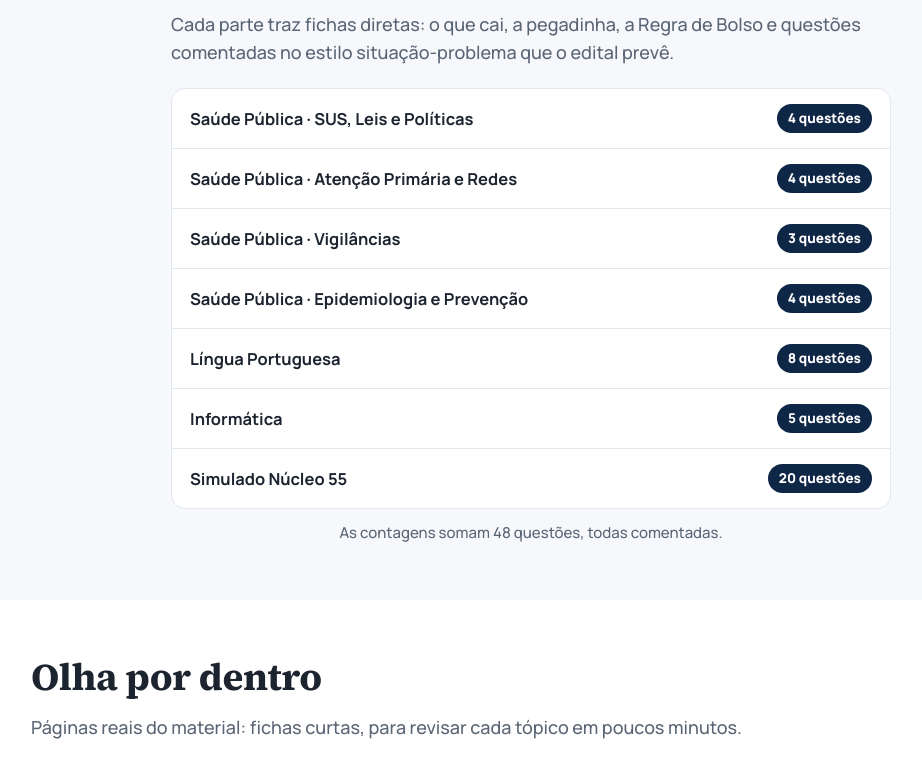
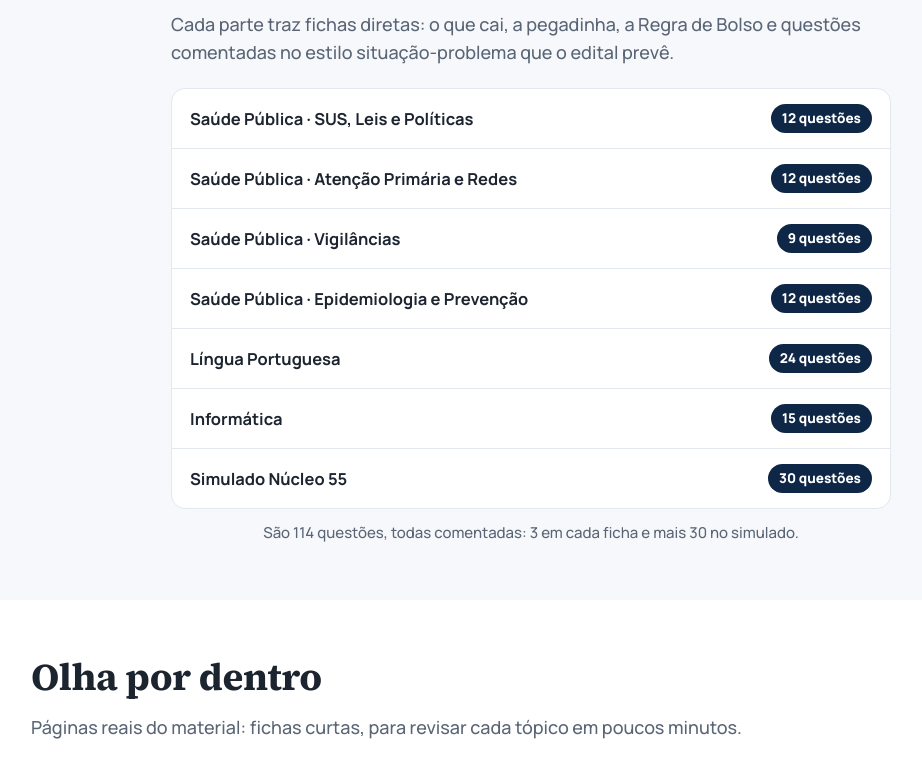
Before and after one commit to HRprojetos/protocolo-aprovacao-santana-serido, a plain HTML site: page index.html in a window 1280 px wide. Shown: the part 1659-2421 px from the top of the page, without its empty margins (109-1031 px from the left). Drawn offline with Linux system fonts and the light colour scheme.

Commit message:
114 questoes: contagens, capa e galeria atualizadas
Co-Authored-By: Claude Opus 5.5 <noreply@anthropic.com>
Claude-Session: https://claude.ai/code/session_01DdLhVrzTSzF8fYAo38uVGb

```diff
--- a/index.html
+++ b/index.html
@@ -131,7 +131,7 @@ fbq('init',id);fbq('track','PageView');fbq('track','ViewContent',{content_name:'
         <a class="btn" href="#planos">Bora revisar</a>
         <a class="btn btn--ghost" href="#conteudo">Ver o que tem dentro</a>
       </div>
-      <div class="stats"><div>48 questões</div><div>Feito para a Saúde</div><div>100% comentadas</div></div>
+      <div class="stats"><div>114 questões</div><div>Feito para a Saúde</div><div>100% comentadas</div></div>
     </div>
     <div class="hero-img"><img src="assets/img/capa.webp" alt="Capa do Protocolo da Aprovação Santana do Seridó com fichas de Saúde Pública e questões comentadas" width="800" height="1000" fetchpriority="high"></div>
   </div>
@@ -150,7 +150,7 @@ fbq('init',id);fbq('track','PageView');fbq('track','ViewContent',{content_name:'
   <div class="c">
     <div class="difs">
       <div class="dif"><span class="ck">✓</span><div><b>Feito em cima do Edital 007/2026</b><span>Cada ficha é um tópico do Anexo II, com o texto exato que o edital pede. Nada de conteúdo genérico de prefeitura.</span></div></div>
-      <div class="dif"><span class="ck">✓</span><div><b>Questão comentada em toda ficha</b><span>Cada ficha fecha com uma questão inédita e o porquê de cada alternativa, certa ou errada.</span></div></div>
+      <div class="dif"><span class="ck">✓</span><div><b>3 questões comentadas em toda ficha</b><span>Cada ficha fecha com 3 questões inéditas e o porquê de cada alternativa, certa ou errada.</span></div></div>
       <div class="dif"><span class="ck">✓</span><div><b>Regra de Bolso em toda ficha</b><span>Uma frase curta para puxar da memória na hora da prova, quando o nervoso bate.</span></div></div>
       <div class="dif"><span class="ck">✓</span><div><b>Revisão pelo peso</b><span>Saúde Pública primeiro, que vale 2,6 pontos por questão. Dá para revisar em 1, 3 ou 7 dias.</span></div></div>
       <div class="dif"><span class="ck">✓</span><div><b>Revisa no celular</b><span>PDF leve, que abre em qualquer celular e funciona sem internet depois de baixar. No ônibus, na fila, no plantão.</span></div></div>
@@ -165,15 +165,15 @@ fbq('init',id);fbq('track','PageView');fbq('track','ViewContent',{content_name:'
     <h2>O que tem no Protocolo</h2>
     <p class="lead">Cada parte traz fichas diretas: o que cai, a pegadinha, a Regra de Bolso e questões comentadas no estilo situação-problema que o edital prevê.</p>
     <div class="parts">
-      <div class="part"><span>Saúde Pública · SUS, Leis e Políticas</span><span class="n">4 questões</span></div>
-      <div class="part"><span>Saúde Pública · Atenção Primária e Redes</span><span class="n">4 questões</span></div>
-      <div class="part"><span>Saúde Pública · Vigilâncias</span><span class="n">3 questões</span></div>
-      <div class="part"><span>Saúde Pública · Epidemiologia e Prevenção</span><span class="n">4 questões</span></div>
-      <div class="part"><span>Língua Portuguesa</span><span class="n">8 questões</span></div>
-      <div class="part"><span>Informática</span><span class="n">5 questões</span></div>
-      <div class="part"><span>Simulado Núcleo 55</span><span class="n">20 questões</span></div>
+      <div class="part"><span>Saúde Pública · SUS, Leis e Políticas</span><span class="n">12 questões</span></div>
+      <div class="part"><span>Saúde Pública · Atenção Primária e Redes</span><span class="n">12 questões</span></div>
+      <div class="part"><span>Saúde Pública · Vigilâncias</span><span class="n">9 questões</span></div>
+      <div class="part"><span>Saúde Pública · Epidemiologia e Prevenção</span><span class="n">12 questões</span></div>
+      <div class="part"><span>Língua Portuguesa</span><span class="n">24 questões</span></div>
+      <div class="part"><span>Informática</span><span class="n">15 questões</span></div>
+      <div class="part"><span>Simulado Núcleo 55</span><span class="n">30 questões</span></div>
     </div>
-    <p class="soma">As contagens somam 48 questões, todas comentadas.</p>
+    <p class="soma">São 114 questões, todas comentadas: 3 em cada ficha e mais 30 no simulado.</p>
   </div>
 </section>
 
@@ -212,7 +212,7 @@ fbq('init',id);fbq('track','PageView');fbq('track','ViewContent',{content_name:'
     <div>
       <p class="eyebrow">Por que esse material funciona</p>
       <h2>Feito para te aprovar em Santana do Seridó</h2>
-      <p class="lead">O Protocolo nasceu do Edital 007/2026. A gente pegou o Anexo II com olhar de quem é da saúde e separou os blocos que mais pesam na tua classificação: Saúde Pública, Português e Informática, 55,5 pontos da prova. Cada tópico virou uma ficha curta, com o que cai, a pegadinha, uma Regra de Bolso e uma questão comentada. Estuda por ele e tu chega no dia 06/12 com o núcleo da tua aprovação dominado.</p>
+      <p class="lead">O Protocolo nasceu do Edital 007/2026. A gente pegou o Anexo II com olhar de quem é da saúde e separou os blocos que mais pesam na tua classificação: Saúde Pública, Português e Informática, 55,5 pontos da prova. Cada tópico virou uma ficha curta, com o que cai, a pegadinha, uma Regra de Bolso e 3 questões comentadas. Estuda por ele e tu chega no dia 06/12 com o núcleo da tua aprovação dominado.</p>
       <blockquote>Tu não precisa saber tudo para passar. Precisa dominar o que decide a aprovação, e está tudo aqui.</blockquote>
       <div class="ind"><div>55,5 pontos mapeados</div><div>Feito para quem é da saúde</div><div>28 fichas diretas</div><div>100% com gabarito comentado</div></div>
     </div>
@@ -228,7 +228,7 @@ fbq('init',id);fbq('track','PageView');fbq('track','ViewContent',{content_name:'
         <h3>Plano Básico</h3>
         <p class="d">O bloco que mais pesa, para começar a revisar hoje.</p>
         <p class="price">R$ 9,90 <small>à vista</small></p>
-        <ul><li>15 fichas de Saúde Pública, o bloco que mais pesa</li><li>15 questões comentadas</li></ul>
+        <ul><li>15 fichas de Saúde Pública, o bloco que mais pesa</li><li>45 questões comentadas</li></ul>
         <a class="btn" data-plano="basico" href="#planos">Começar por R$ 9,90</a>
       </div>
       <div class="plan plan--top">
```
Also changed, not shown: assets/img/capa.webp, assets/img/g1.webp, assets/img/g2.webp, assets/img/g3.webp, assets/img/g4.webp, assets/img/mesa.webp.
